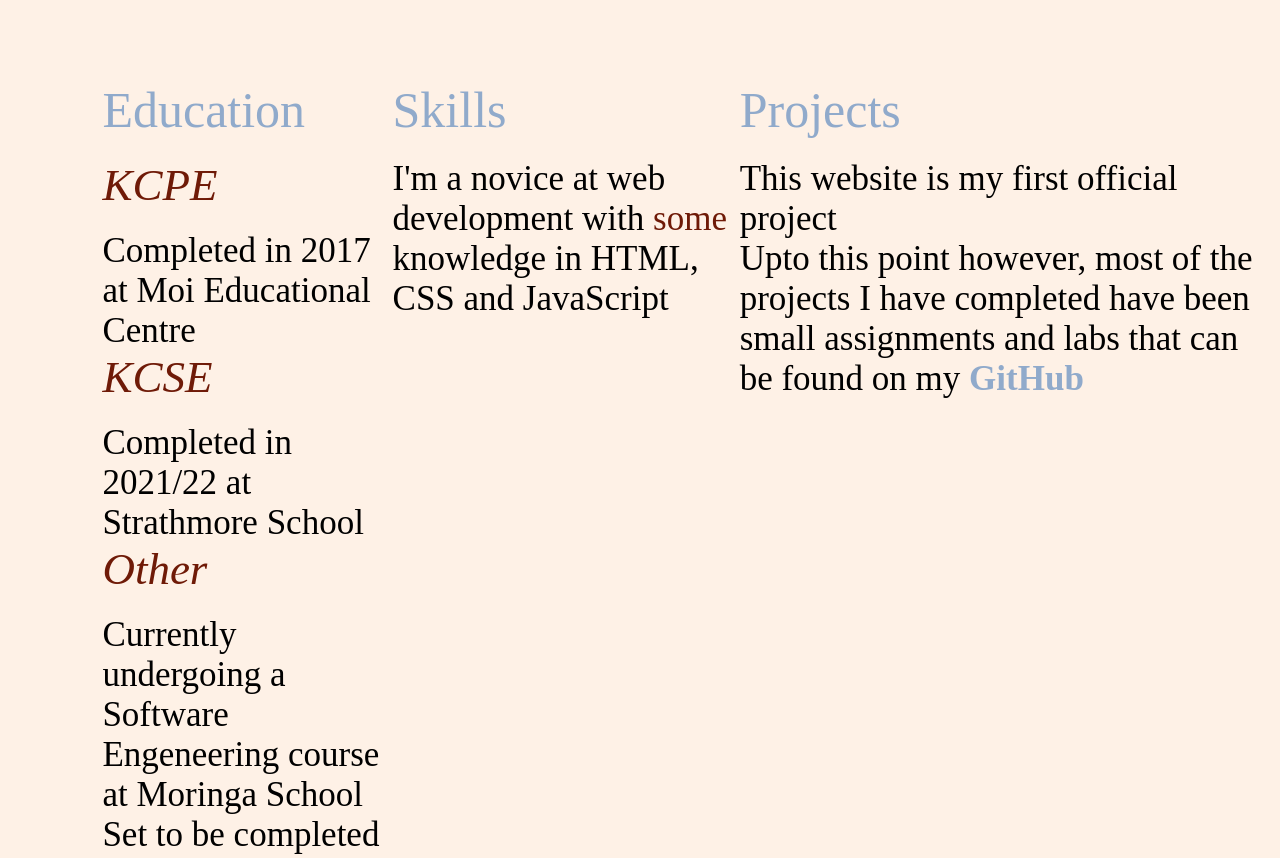
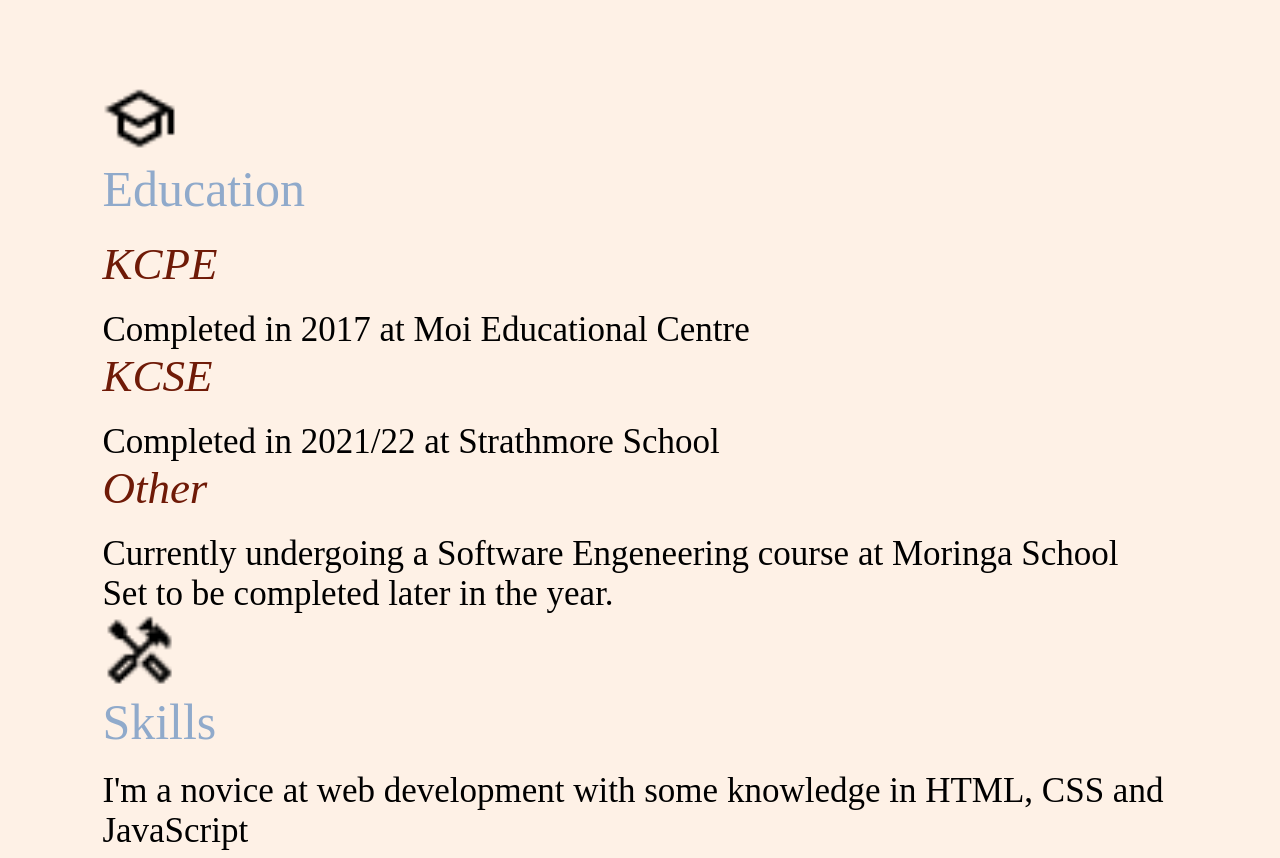
Before and after one commit to KManthi/My-Personal-Website, a plain HTML site: page about.html in a window 1280 px wide. Shown: the part 80-938 px from the top of the page. Drawn offline with Linux system fonts and the light colour scheme.

Commit message:
Modifies CSS and JS

```diff
--- a/about.html
+++ b/about.html
@@ -20,18 +20,23 @@
           </ul>
         </nav>
       </div>
+
       <div id="About">
-        <div id="Education">
+        <div class="cover">
+          <div class="box">
+            <img
+              src="./images/school_FILL0_wght400_GRAD0_opsz24.png"
+              alt="school icon"
+              id="icons"
+            />
             <h1>Education</h1>
-          <div class="KCPE">
+
             <h2>KCPE</h2>
             <p>Completed in 2017 at Moi Educational Centre</p>
-          </div>
-          <div class="KCSE">
+
             <h2>KCSE</h2>
             <p>Completed in 2021/22 at Strathmore School</p>
-          </div>
-          <div class="Other">
+
             <h2>Other</h2>
             <p>
               Currently undergoing a Software Engeneering course at Moringa
@@ -39,23 +44,35 @@
               <br />
               Set to be completed later in the year.
             </p>
-          </div>
-        </div>
-        <div id="Skills">
+
+            <img
+              src="./images/handyman_FILL0_wght400_GRAD0_opsz24.png"
+              alt="handyman icon"
+              id="icons"
+            />
+            <div id="skills">
               <h1>Skills</h1>
               <p>
-            I'm a novice at web development with <span>some</span> knowledge in
-            HTML, CSS and JavaScript
+                I'm a novice at web development with <span>some</span> knowledge
+                in HTML, CSS and JavaScript
               </p>
             </div>
+
+            <img
+              src="./images/computer_FILL0_wght400_GRAD0_opsz24.png"
+              alt="laptop icon"
+              id="icons"
+            />
             <div id="Projects">
               <h1>Projects</h1>
               <p>
                 This website is my first official project <br />
-            Upto this point however, most of the projects I have completed have
-            been small assignments and labs that can be found on my
+                Upto this point however, most of the projects I have completed
+                have been small assignments and labs that can be found on my
                 <a href="https://github.com/KManthi">GitHub</a>
               </p>
+            </div>
+          </div>
         </div>
       </div>
     </body>
--- a/style.css
+++ b/style.css
@@ -12,13 +12,6 @@
     width: 100%;
     height: 100vh;
     background:  #FEF1E6;
-}
-
- #page-3 {
-    position: relative;
-    width: 100%;
-    height: 100vh;
-    background: #FEF1E6;
 }
 
 nav {
@@ -72,10 +65,6 @@ nav {
     margin-bottom: 20px;
 }
 
-span{
-    color: #6f1a07;
-}
-
 .me p{
     color: #000;
     line-height: 22px;
@@ -114,6 +103,24 @@ span{
     position: relative;
 }
 
+#page-3 {
+    position: relative;
+    width: 100%;
+    height: 100vh;
+    background: #FEF1E6;
+    align-items: center;
+}
+
+#About {
+    margin-left: 8%;
+    margin-top: 5%;
+    display: flex;
+}
+
+#icons {
+    width: 75px ;
+    height: 75px;
+}
 
 #page-3 h1 {
     font-size: 50px;
@@ -143,11 +150,6 @@ span{
     color: #c0d3ec;
 }
 
-#About {
-    margin-left: 8%;
-    margin-top: 5%;
-}
-
 #page-3 h1{
     color: #90AACB;
 }
@@ -157,6 +159,21 @@ span{
     font-style: italic;
 }
 
-#About {
-    display: flex;
+@media only screen and (max-width: 767px) {
+    body {
+        background-color: #FEF1E6;
+    }
 }
+
+
+@media only screen and (min-width: 768px) and (max-width: 991px) {
+    body {
+        background-color: #F9D5A7;
+    }
+}
+
+@media only screen and (min-width: 992px) {
+    body {
+        background-color: #FEF1E6;
+    }
+}
```
Also changed, not shown: index.html (+1 -1 lines), script.js (added, +17 -0 lines), images/computer_FILL0_wght400_GRAD0_opsz24.png (added), images/dk-high-resolution-logo-black.png (deleted), images/handyman_FILL0_wght400_GRAD0_opsz24.png (added), images/school_FILL0_wght400_GRAD0_opsz24.png (added). Lines whose indentation alone changed are shown as unchanged.
